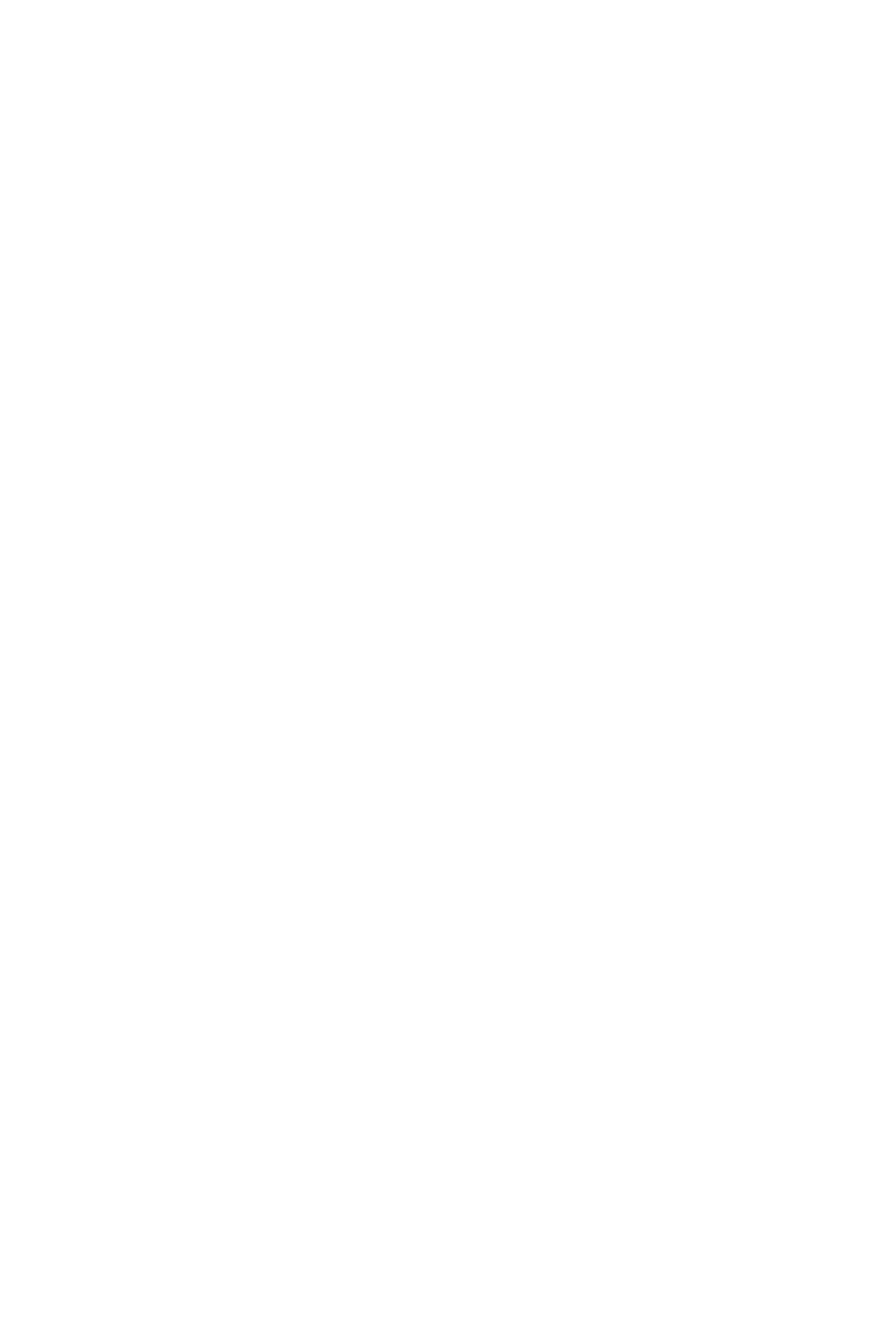
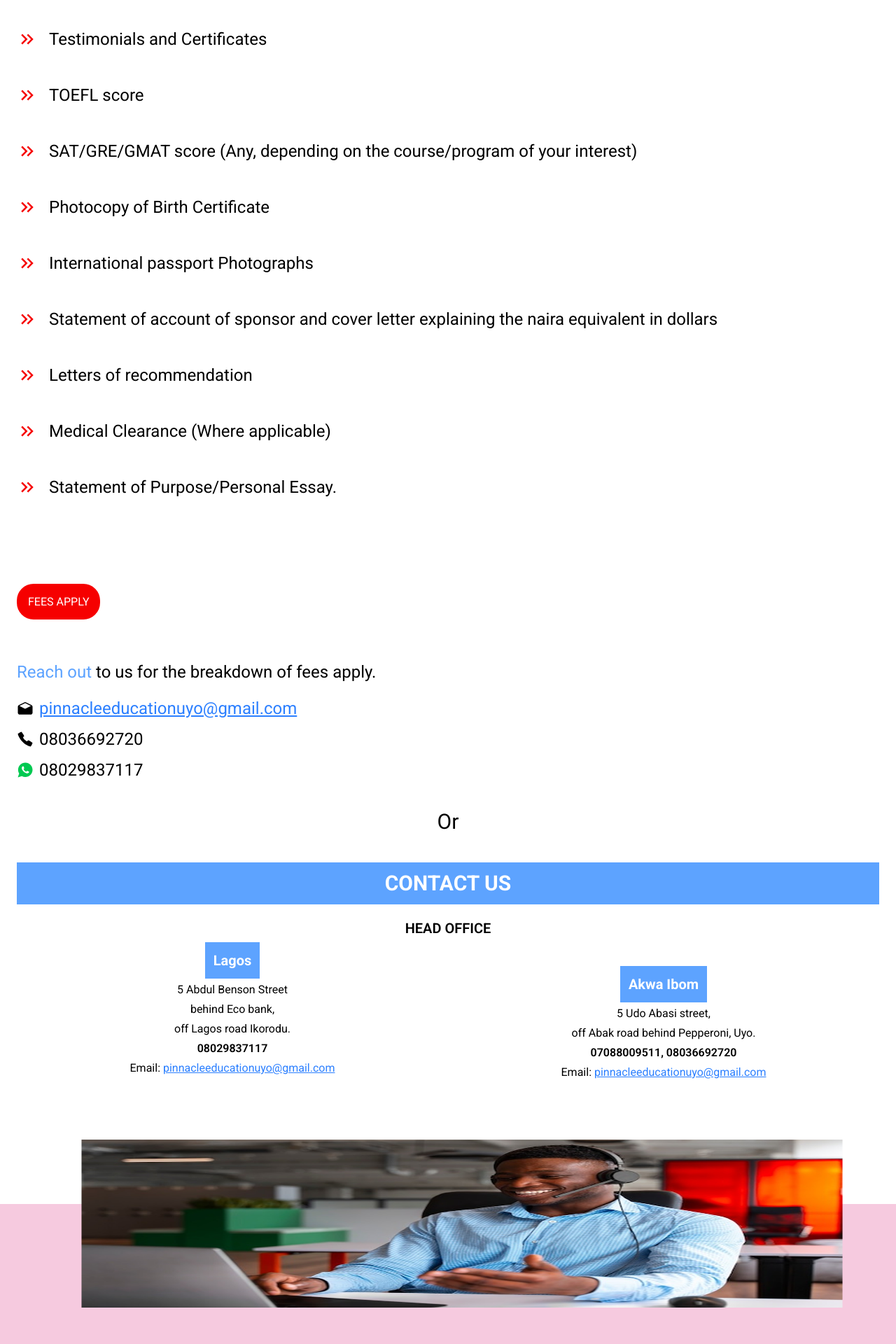
Before and after one commit to myconpeter/pinnacle_web, a React (Vite) app: page /basic in a window 1280 px wide. Before the commit this address had no page. Shown: the part 760-2680 px from the top of the page at 70% size. Before the commit the page ends 800 px from the top, so only its background shows below. Built offline with nearby package versions, Linux system fonts and the light colour scheme.

Commit message:
three pages done

```diff
--- a/src/App.tsx
+++ b/src/App.tsx
@@ -1,6 +1,7 @@
 import { BrowserRouter, Routes, Route } from 'react-router';
 import Homepage from './pages/Homepage';
 import AboutPage from './pages/AboutPage';
+import BasicRequirement from './pages/BasicRequirement';
 
 function App() {
 	return (
@@ -15,6 +16,10 @@ function App() {
 					path='about'
 					element={<AboutPage />}
 				/>
+				<Route
+					path='basic'
+					element={<BasicRequirement />}
+				/>
 			</Routes>
 		</BrowserRouter>
 	);
--- /dev/null
+++ b/src/pages/BasicRequirement.tsx
@@ -0,0 +1,173 @@
+import NavBar from '../components/NavBar';
+import HandonComputer from '../assets/HandonComputer.png';
+import { MdKeyboardDoubleArrowRight } from 'react-icons/md';
+import { Link } from 'react-router';
+import { IoMailOpen } from 'react-icons/io5';
+import { IoCallSharp } from 'react-icons/io5';
+import { IoLogoWhatsapp } from 'react-icons/io';
+import Footer from '../components/Footer';
+import Person from '../assets/person.png';
+const allReasons = [
+	{
+		text: 'Academic Transcripts and Results from high school or university attended',
+	},
+	{
+		text: 'Testimonials and Certificates',
+	},
+	{
+		text: 'TOEFL score',
+	},
+	{
+		text: 'SAT/GRE/GMAT score (Any, depending on the course/program of your interest)',
+	},
+	{
+		text: 'Photocopy of Birth Certificate',
+	},
+	{
+		text: 'International passport Photographs',
+	},
+	{
+		text: 'Statement of account of sponsor and cover letter explaining the naira equivalent in dollars',
+	},
+	{
+		text: 'Letters of recommendation',
+	},
+	{
+		text: 'Medical Clearance (Where applicable)',
+	},
+	{
+		text: 'Statement of Purpose/Personal Essay.',
+	},
+];
+
+const BasicRequirement = () => {
+	return (
+		<div>
+			<NavBar />
+
+			{/* image section */}
+			<div className={` relative w-full px-2 md:px-20  mt-16 md:mt-24 items-center `}>
+				<img
+					src={HandonComputer}
+					alt='Demo'
+					className='rounded-3xl md:ml-5 h-96 w-full'
+				/>
+			</div>
+
+			{/* Basic requirement */}
+
+			<div className='relative w-full px-3 md:px-6  md:mt-24 items-center rounded-3xl pb-10'>
+				<p className='pt-10 text-xl md:text-4xl font-bold text-light-tomato'>
+					Basic requirements For admission processing
+				</p>
+				<div className='mt-5 md:mt-16'>
+					{allReasons.map(({ text }) => (
+						<div className='flex items-center gap-2 mt-3 md:mt-12 md:gap-4'>
+							<MdKeyboardDoubleArrowRight className='text-light-tomato md:text-3xl' />
+							<p className='text-black text-sm md:text-2xl'>{text}</p>
+						</div>
+					))}
+				</div>
+			</div>
+
+			<div className='relative w-full px-3 md:px-6  md:mt-24 items-center rounded-3xl pb-10'>
+				<div>
+					<Link
+						to='/'
+						className='text-white p-4 bg-light-tomato rounded-3xl '>
+						FEES APPLY
+					</Link>
+				</div>
+
+				<div className='mt-5 md:mt-18'>
+					<p className='md:text-2xl'>
+						<Link
+							to='/'
+							className='text-lighterBlue'>
+							Reach out
+						</Link>{' '}
+						to us for the breakdown of fees apply.
+					</p>
+				</div>
+				<div className='mt-5 flex flex-col gap-3'>
+					<div className='flex items-center gap-2'>
+						<IoMailOpen className='md:text-2xl' />
+						<a
+							href='mailto:pinnacleeducationuyo@gmail.com'
+							className='text-blue-500 underline md:text-2xl'>
+							pinnacleeducationuyo@gmail.com
+						</a>
+					</div>
+					<div className='flex items-center gap-2'>
+						<IoCallSharp className='md:text-2xl' />
+						<p className='text-black   md:text-2xl'>08036692720</p>
+					</div>
+					<div className='flex items-center gap-2 md:text-2xl'>
+						<IoLogoWhatsapp className='text-green-500  md:text-2xl' />
+						<p className='text-black  '>08029837117</p>
+					</div>
+				</div>
+
+				<div className='flex items-center justify-center mt-5 md:mt-10'>
+					<p className='text-xl md:text-3xl'>Or</p>
+				</div>
+			</div>
+
+			<div className='relative w-full px-3 md:px-6   items-center pb-20'>
+				<div className='bg-lighterBlue p-3 flex justify-center items-center'>
+					<p className='text-white font-bold text-3xl'>CONTACT US</p>
+				</div>
+
+				<div>
+					<p className='mt-5 text-xl font-semibold text-center'>HEAD OFFICE</p>
+					<div className='flex flex-col md:flex md:flex-row  items-center justify-center md:justify-around'>
+						<div className='text-center flex flex-col items-center gap-1'>
+							<p className='text-white bg-lighterBlue p-3 text-xl font-bold w-fit'>
+								Lagos
+							</p>
+							<p>5 Abdul Benson Street </p>
+							<p> behind Eco bank, </p>
+							<p>off Lagos road Ikorodu.</p>
+							<p className='font-semibold'> 08029837117</p>
+							<p>
+								Email:{' '}
+								<a
+									href='mailto:pinnacleeducationuyo@gmail.com'
+									className='text-blue-500 underline'>
+									pinnacleeducationuyo@gmail.com
+								</a>
+							</p>
+						</div>
+
+						<div className='text-center flex flex-col md:flex items-center gap-1 mt-10'>
+							<p className='text-white bg-lighterBlue p-3 text-xl font-bold w-fit'>
+								Akwa Ibom
+							</p>
+							<p>5 Udo Abasi street,</p>
+							<p> off Abak road behind Pepperoni, Uyo. </p>
+							<p className='font-semibold'> 07088009511, 08036692720</p>
+							<p>
+								Email:{' '}
+								<a
+									href='mailto:pinnacleeducationuyo@gmail.com'
+									className='text-blue-500 underline'>
+									pinnacleeducationuyo@gmail.com
+								</a>
+							</p>
+						</div>
+					</div>
+				</div>
+			</div>
+			<div className={` absolute z-20 top w-full px-3 md:px-24  mt-8 md:mt-1  items-center `}>
+				<img
+					src={Person}
+					alt='Demo'
+					className=' md:ml-5 h-36 md:h-60 w-screen'
+				/>
+			</div>
+			<Footer />
+		</div>
+	);
+};
+
+export default BasicRequirement;
```
Also changed, not shown: src/assets/HandonComputer.png (added).
